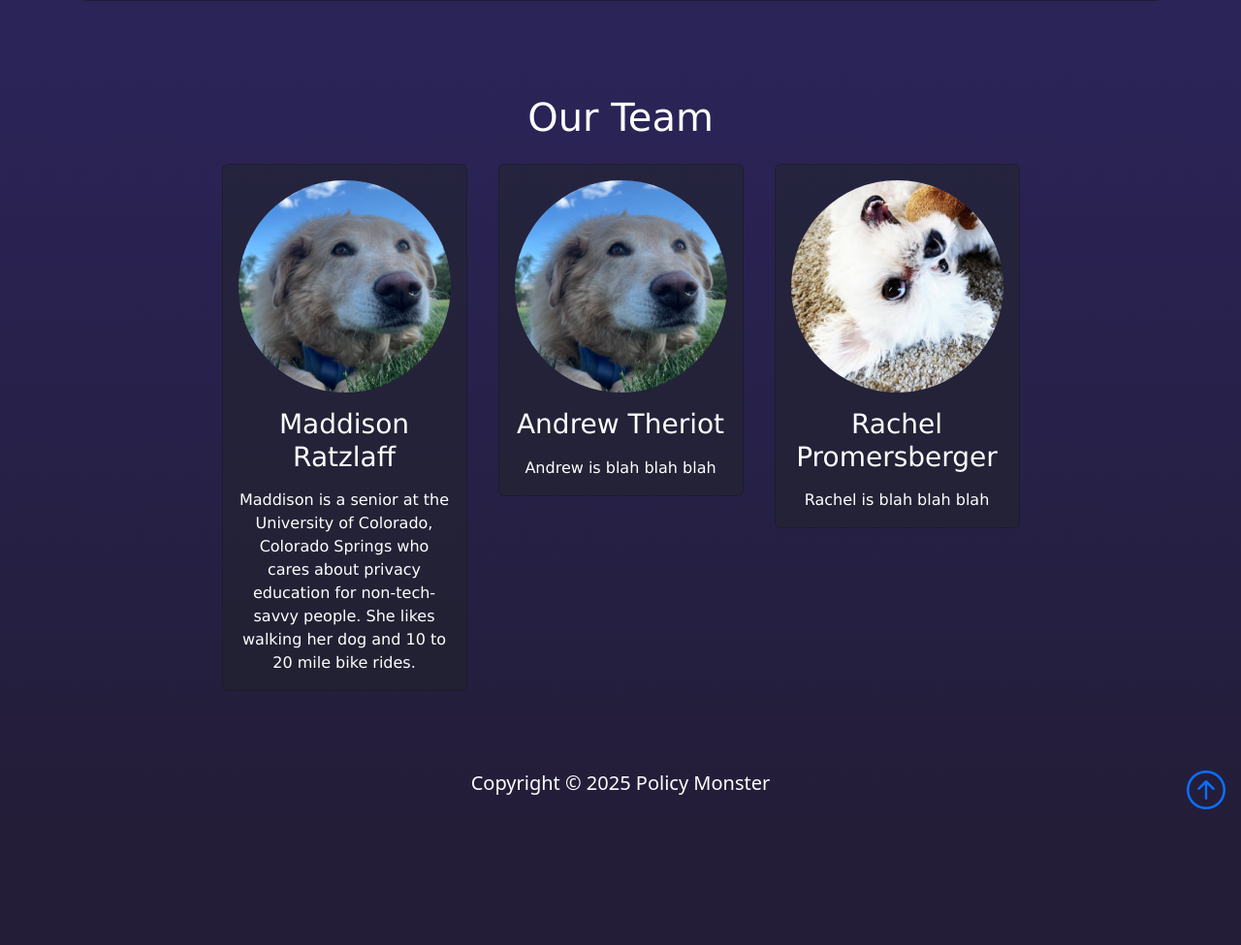
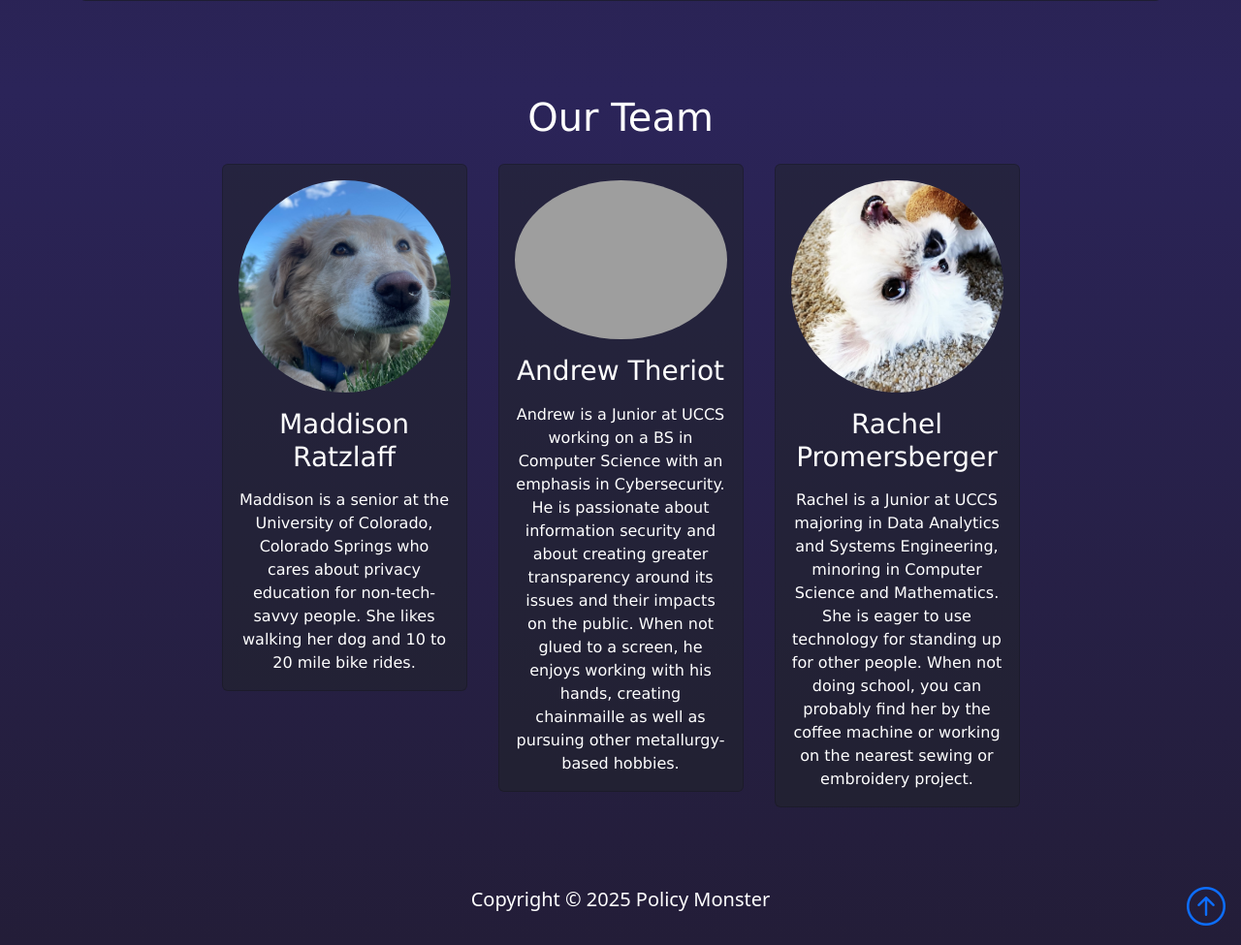
Before and after one commit to andtheT/CS4930-project, a Django app: page /about in a window 1280 px wide. Shown: the part 789-1764 px from the top of the page at 97% size. Before the commit the page ends 1624 px from the top, so only its background shows below. Run offline with Django 5.2, Linux system fonts and the light colour scheme; grey boxes are pictures that could not be loaded.

Commit message:
profiles

```diff
--- a/pm_app/templates/pm_app/about.html
+++ b/pm_app/templates/pm_app/about.html
@@ -68,10 +68,13 @@
                 <div class="col-md-6 col-lg-3 p-3">
                     <div class="card bg-dark bg-opacity-50">
                         <div class="card-body text-white text-center">
-                            <img src="static/pm_app/M_Profile.jpeg" class=" img-fluid rounded-circle mb-3" alt="Maddison's Profile"/>
+                            <img src="static/pm_app/a_profile.jpeg" class=" img-fluid rounded-circle mb-3" alt="Maddison's Profile"/>
                             <h3 class="card-title mb-3">Andrew Theriot</h3>
                             <p class="card-text">
-                                Andrew is blah blah blah
+                                Andrew is a Junior at UCCS working on a BS in Computer Science with an emphasis in Cybersecurity.
+                                He is passionate about information security and about creating greater transparency around its
+                                issues and their impacts on the public. When not glued to a screen, he enjoys working with his
+                                hands, creating chainmaille as well as pursuing other metallurgy-based hobbies.
                             </p>
                         </div>
                     </div>
@@ -82,7 +85,10 @@
                             <img src="static/pm_app/Rachel_Profile.jpg" class="rounded-circle img-fluid mb-3" alt="Maddison's Profile"/>
                             <h3 class="card-title mb-3">Rachel Promersberger</h3>
                             <p class="card-text">
-                                Rachel is blah blah blah
+                                Rachel is a Junior at UCCS majoring in Data Analytics and Systems Engineering,
+                                minoring in Computer Science and Mathematics. She is eager to use technology for
+                                standing up for other people. When not doing school, you can probably find her
+                                by the coffee machine or working on the nearest sewing or embroidery project.
                             </p>
                         </div>
                     </div>
```
Also changed, not shown: pm_app/static/pm_app/a_profile.jpg (added).
